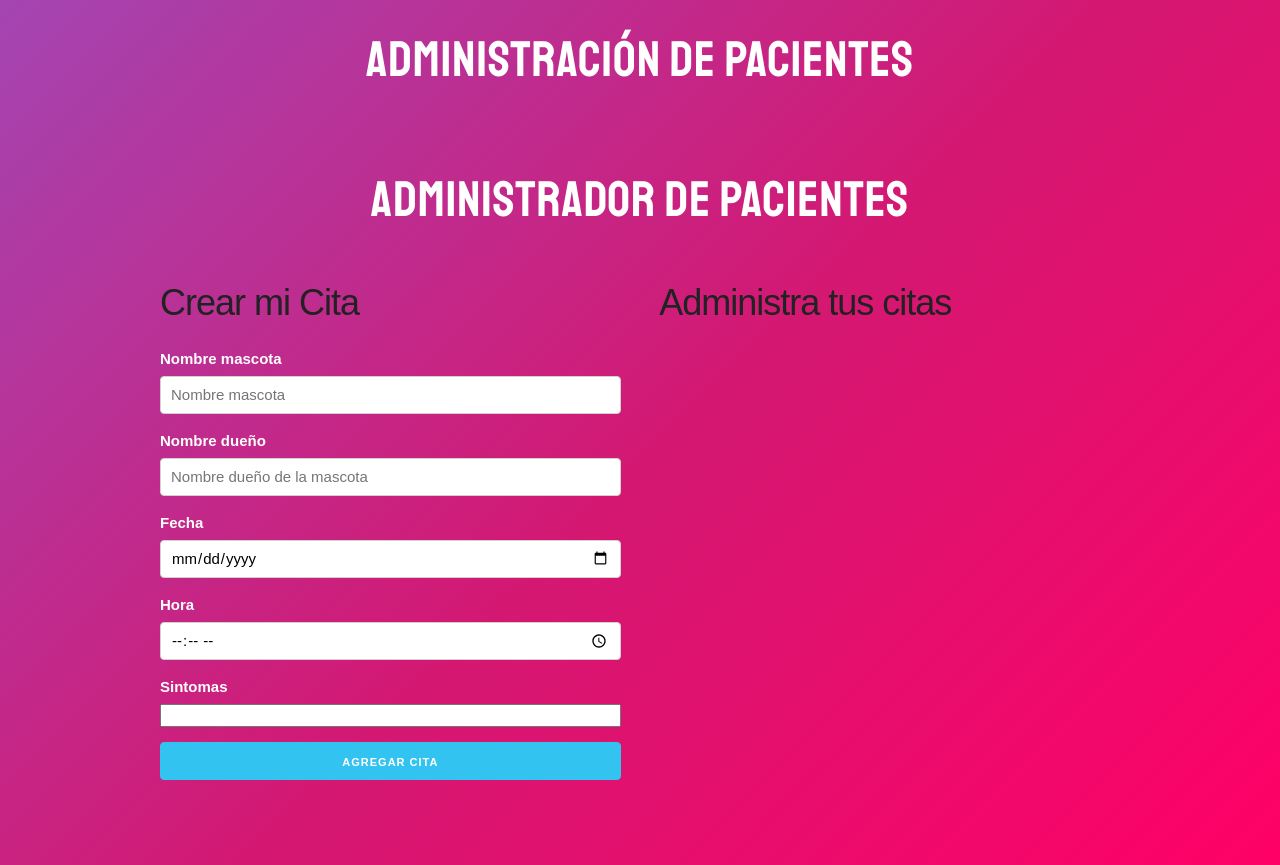
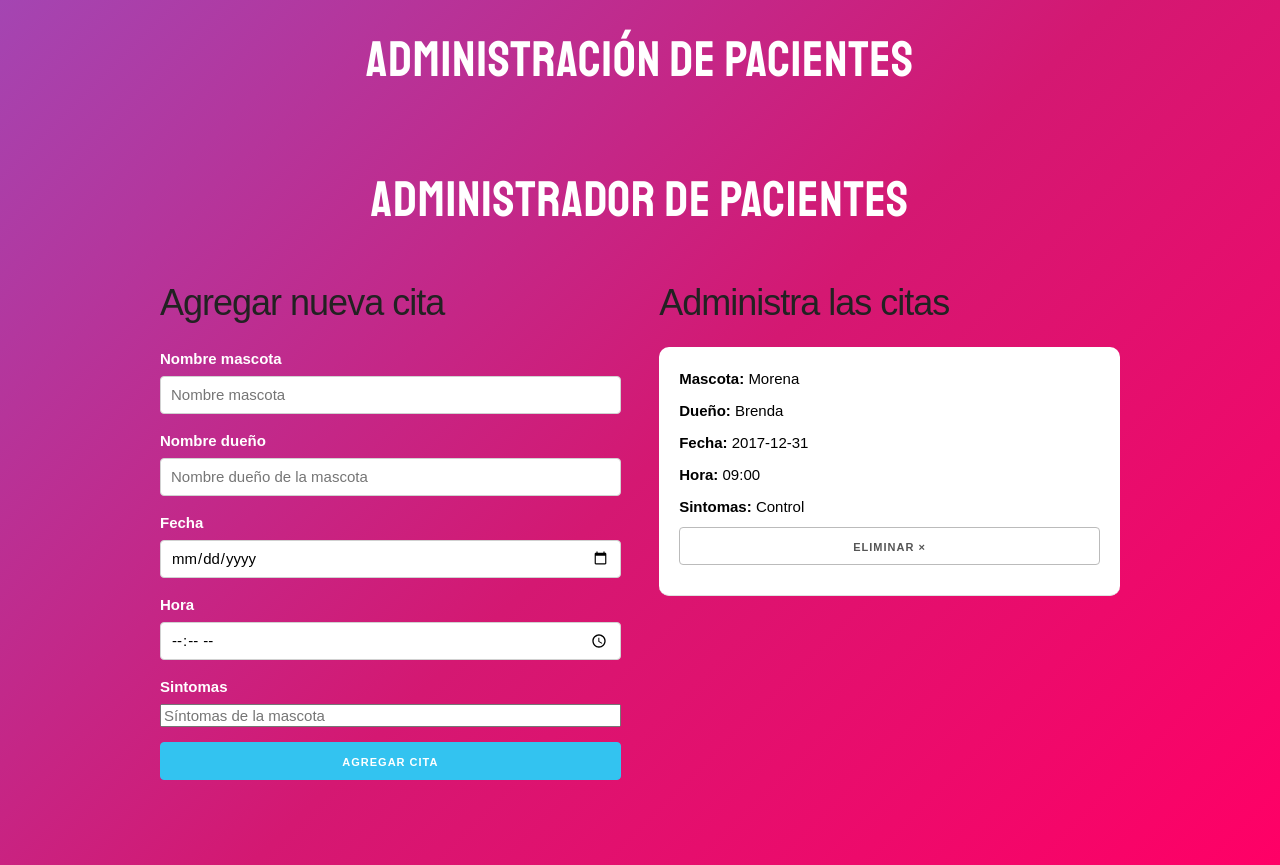
Before and after one commit to ValentinLasorsa/TP-4---Gestor-de-Citas, a React (Create React App) app: page / in a window 1280 px wide. Built offline with nearby package versions, Linux system fonts and the light colour scheme.

Commit message:
SIN ERRORES

```diff
--- a/src/App.js
+++ b/src/App.js
@@ -1,5 +1,5 @@
 import './App.css';
-import listadoCitas from "./components/listadoCitas.js";
+import ListadoCitas from "./components/ListadoCitas.js";
 import Formulario from "./components/Formulario.js";
 import React, { useState } from 'react';
 
@@ -8,6 +8,7 @@ function App (){
     {id:1,mascota:'Morena',duenio:'Brenda',date:'2017-12-31',time:'09:00',sintomas:'Control'}
   ]
   const [listaCitas, setListaCitas] = useState(array);
+
   const agregarCita = e => {
     e.preventDefault();
     setListaCitas(
@@ -24,27 +25,27 @@ function App (){
       ]
   );
   }
-
   function eliminarCita(idCita){
     const updatedLista = listaCitas.filter(cita => cita.id !== idCita);
     setListaCitas(updatedLista);
   };
 
   return (
+    //HTML
     <div id='root'>
        <h1>ADMINISTRADOR DE PACIENTES</h1>
       <div className="container">
         <div className="row">
           <div className="one-half column">
-            <h3>Crear mi Cita</h3>
+            <h3>Agregar nueva cita</h3>
           <form onSubmit={(e) => agregarCita(e)}>
             <Formulario listaCitas={listaCitas} agregarCita={agregarCita}/>
           </form>
           </div>
           <div className="one-half column">
-          <h3>Administra tus citas</h3>
+          <h3> Administra las citas</h3>
             <div>
-              <listadoCitas listarCitas={listaCitas} eliminar={eliminarCita}/>
+              <ListadoCitas listadoCitas={listaCitas} eliminar={eliminarCita}/>
             </div>
           </div>
         </div>
--- a/src/components/cita.js
+++ b/src/components/Cita.js
@@ -1,11 +1,11 @@
 import React from 'react'
 
 export default function Citas({cita,eliminar} ) {
-
+// Cita
         return (
           <div className="cita">
-            <span id='ID-lista'>{cita.id}</span>
-            <p>Mascota: <span>{cita.mascot}</span></p>
+
+            <p>Mascota: <span>{cita.mascota}</span></p>
             <p>Dueño: <span>{cita.duenio}</span></p>
             <p>Fecha: <span>{cita.date}</span></p>
             <p>Hora: <span>{cita.time}</span></p>
--- a/src/components/formulario.js
+++ b/src/components/Formulario.js
@@ -1,20 +1,6 @@
 import React, { useState } from 'react';
 
 export default function Formulario() {
-
-  const CrearCita = (e) => {
-  }
-  const [cita, setCita] = useState(
-    {
-      id: 0,
-      mascota: '',
-      duenio: '',
-      fecha: '',
-      hora: '',
-      sintomas: ''
-    }
-  );
-
   const [id, setId] = useState(1);
 
   const incrementId = () => {
@@ -26,7 +12,7 @@ export default function Formulario() {
     { id: 3, titulo: 'Nombre dueño', type: 'text', name: 'duenio', placeholder: 'Nombre dueño de la mascota' },
     { id: 4, titulo: 'Fecha', type: 'date', name: 'fecha', placeholder: null },
     { id: 5, titulo: 'Hora', type: 'time', name: 'hora', placeholder: null },
-    { id: 6, titulo: 'Sintomas', type: 'textarea', name: 'sintomas', placeholder: null },
+    { id: 6, titulo: 'Sintomas', type: 'textarea', name: 'sintomas', placeholder: "Síntomas de la mascota" },
   ];
   return (
     <>
--- a/src/components/listadoCitas.js
+++ b/src/components/ListadoCitas.js
@@ -1,10 +1,10 @@
 import React from 'react'
-import Cita from './Cita'
+import Cita from './Cita.js';
 
-export default function listadoCitas({listarCitas, eliminar}) {
+export default function ListadoCitas({listadoCitas, eliminar}) {
   return (
     <>
-        {listarCitas.map((item)=>(
+        {listadoCitas.map((item)=>(
             <div key={item.id} className="col-3  margin-top">
                 <Cita cita={item} eliminar={eliminar}/>
             </div>
```
